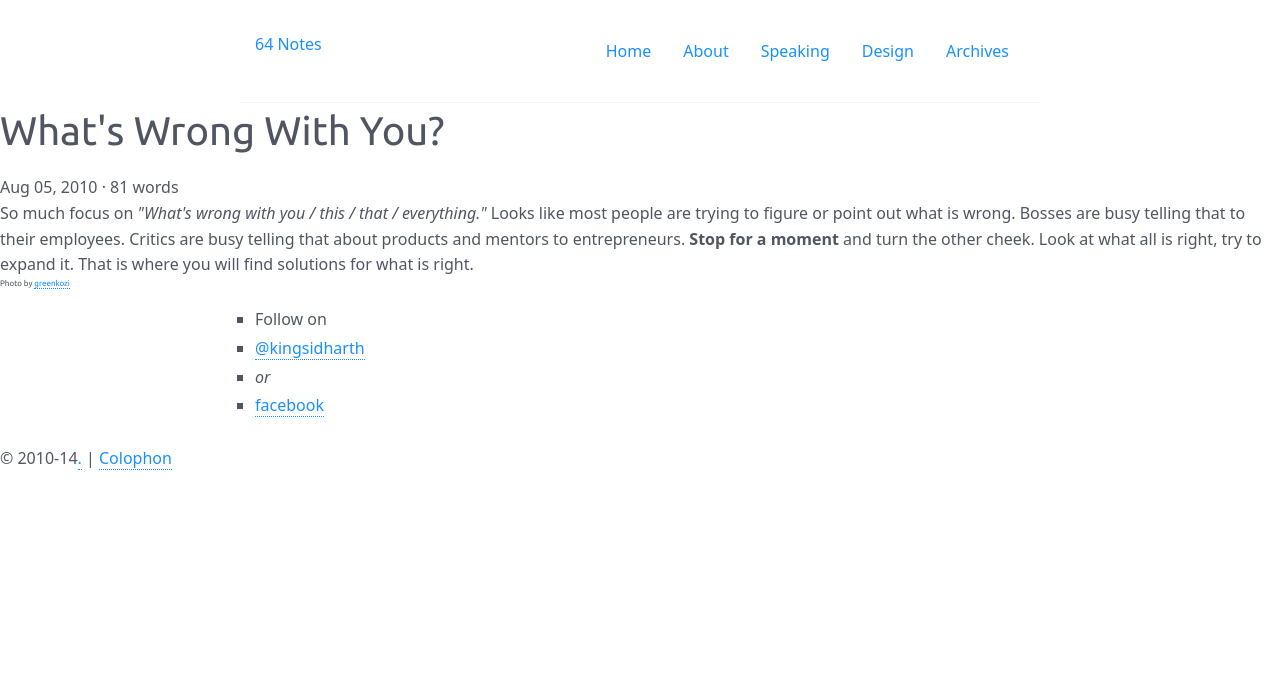
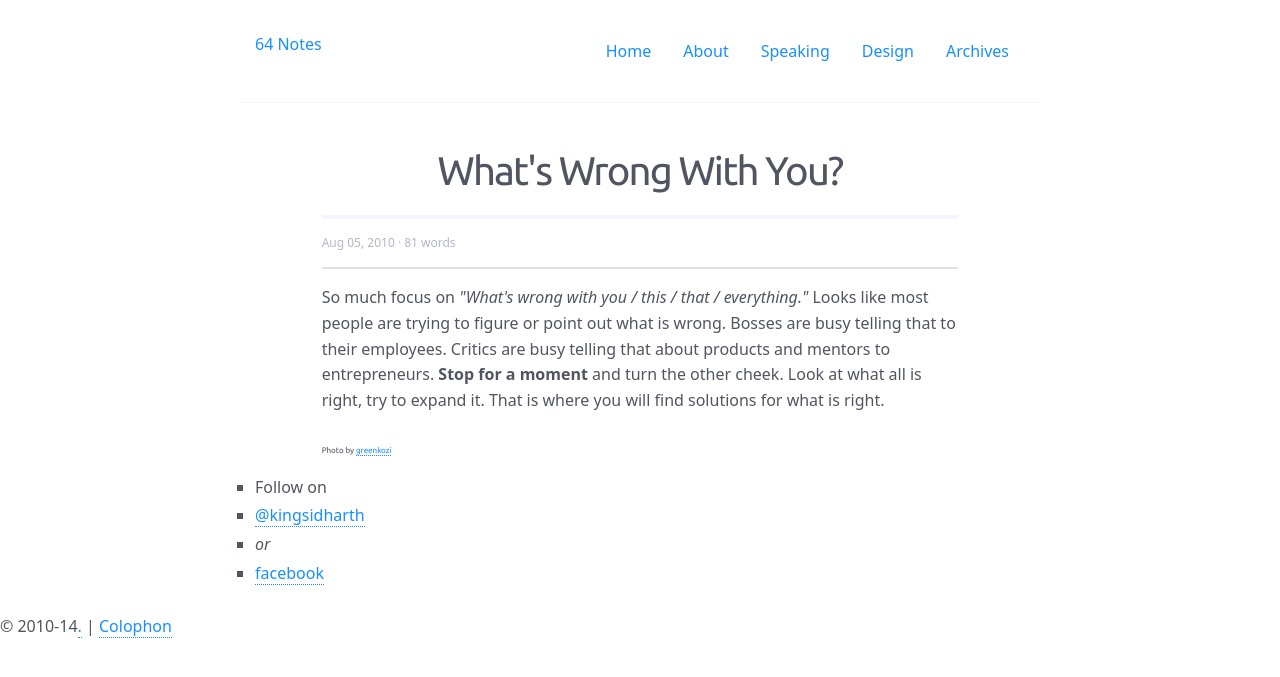
Before and after one commit to 64Notes/64notes.com, a Jekyll site: the page built from _posts/2010-08-05-whats-wrong-with-you.html, in a window 1280 px wide. Shown: the top 677 px of the page. Built offline with Jekyll 4.4.1, drawn with Linux system fonts in a browser that asks for light colours.

Commit message:
Post layout update

```diff
--- a/_layouts/post.html
+++ b/_layouts/post.html
@@ -1,27 +1,30 @@
 ---
 layout: base
 ---
-<article>
-<div id='headline_area' class="grid">
-  <div class='area' id='headline'>
-    <header class='grid__item one-whole'>
+<article class="post is-post">
+<div id='headline_area' class="grid-container">
+  <div class='grid-x grid-margin-x' id='headline'>
+    <header class='cell small-12 text-center'>
       <h1 class="post__title">{{page.title}}</h1>
     </header>
   </div>
 </div><!-- #headline_area -->
-<div id="content_area" class="grid">
-  <div class="area" id="content">
-    <section class="post__meta">
-      <div class="grid__item one-half palm-one-whole">
+
+<div id="content_area" class="grid-container">
+  <div class="grid-x grid-margin-x" id="content">
+    <section class="cell small-12 medium-10 medium-offset-1">
+      <hr class="divider-4">
+      <div class="post__meta">
         {{ page.date | date: "%b %d, %Y" }} &middot; {{ page.content | number_of_words }} words
-      </div><!--
-      --><ul class="grid__item one-half right nav desk-show no-bottom-margin js_onload_show" style="display:none;">
+      </div>
+      <ul class="grid__item one-half right nav desk-show no-bottom-margin js_onload_show" style="display:none;">
         <li><span class="data_twitter_count"></span> <a onclick="return share_click('twitter')" href="#">Tweet</a></li>
         <li>&nbsp;&middot;&nbsp;</li>
         <li><span class="data_facebook_count"></span> <a onclick="return share_click('facebook')" href="#">Share</a></li>
       </ul>
+      <hr class="divider-2">
     </section>
-    <section class="grid__item one-whole">
+    <section class="cell small-12 medium-10 medium-offset-1">
       {{content}}
     </section>
   </div>
```
